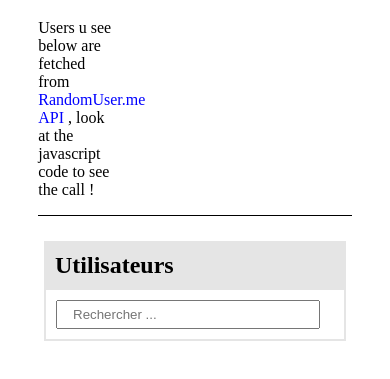
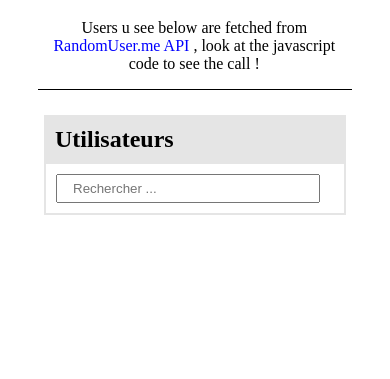
Before and after one commit to krommmm/randomUser, a website: page index.html in a window 390 px wide. Shown: the part 61-440 px from the top of the page. Drawn offline with Linux system fonts and the light colour scheme; no server answers.

Commit message:
ajout all

```diff
--- a/CSS/index.css
+++ b/CSS/index.css
@@ -68,3 +68,10 @@ img{
     max-height:40px;
     border-radius: 50%;
 }
+
+@media screen and (max-width: 864px){
+    .head_container p {
+        max-width: 80vw;
+        text-align: center;
+      }
+}
--- a/index.html
+++ b/index.html
@@ -2,7 +2,8 @@
 <html lang="fr">
 	<head>
 		<title>Recherche api</title>
-<meta charset="utf-8" />
+		<meta charset="utf-8" />
+		<meta name="viewport" content="width=device-width, initial-scale=1" />
 		<link rel="stylesheet" type="text/css" href="./CSS/index.css" />
 	</head>
 	<body>
```
